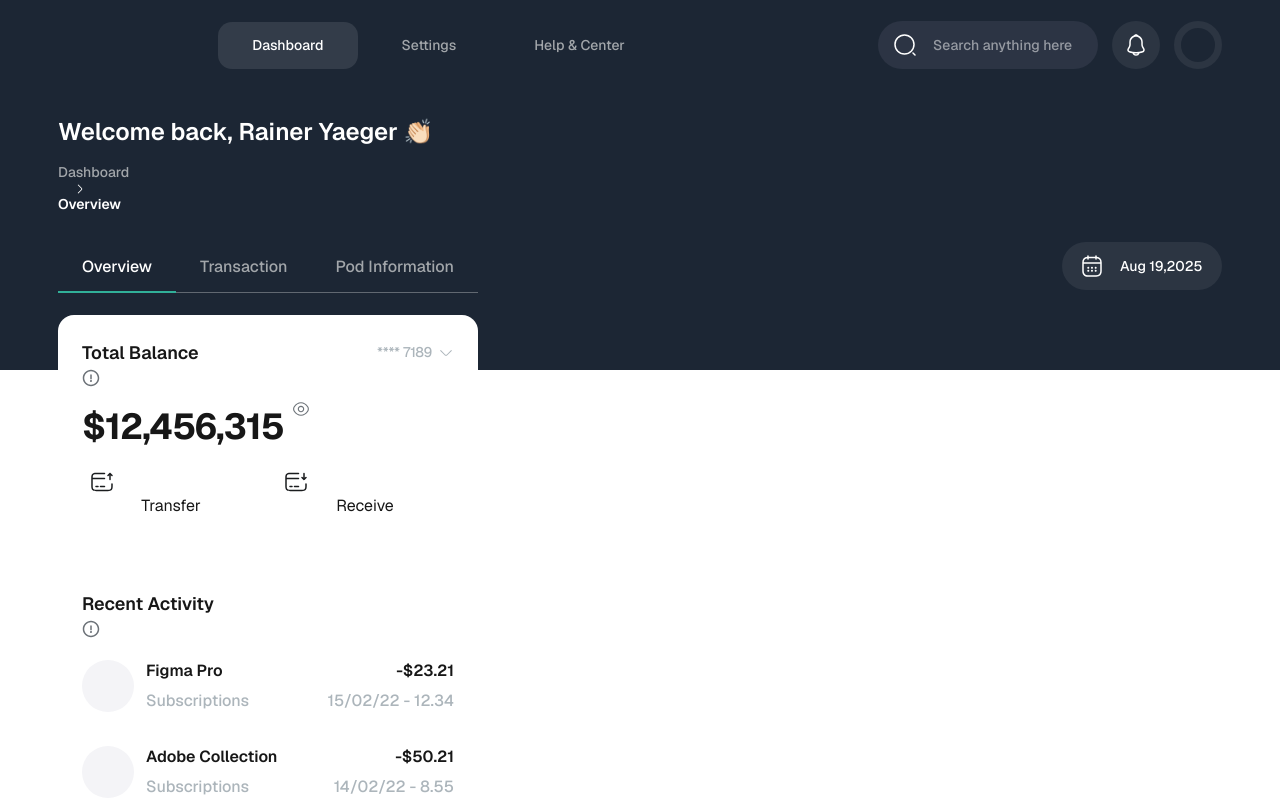
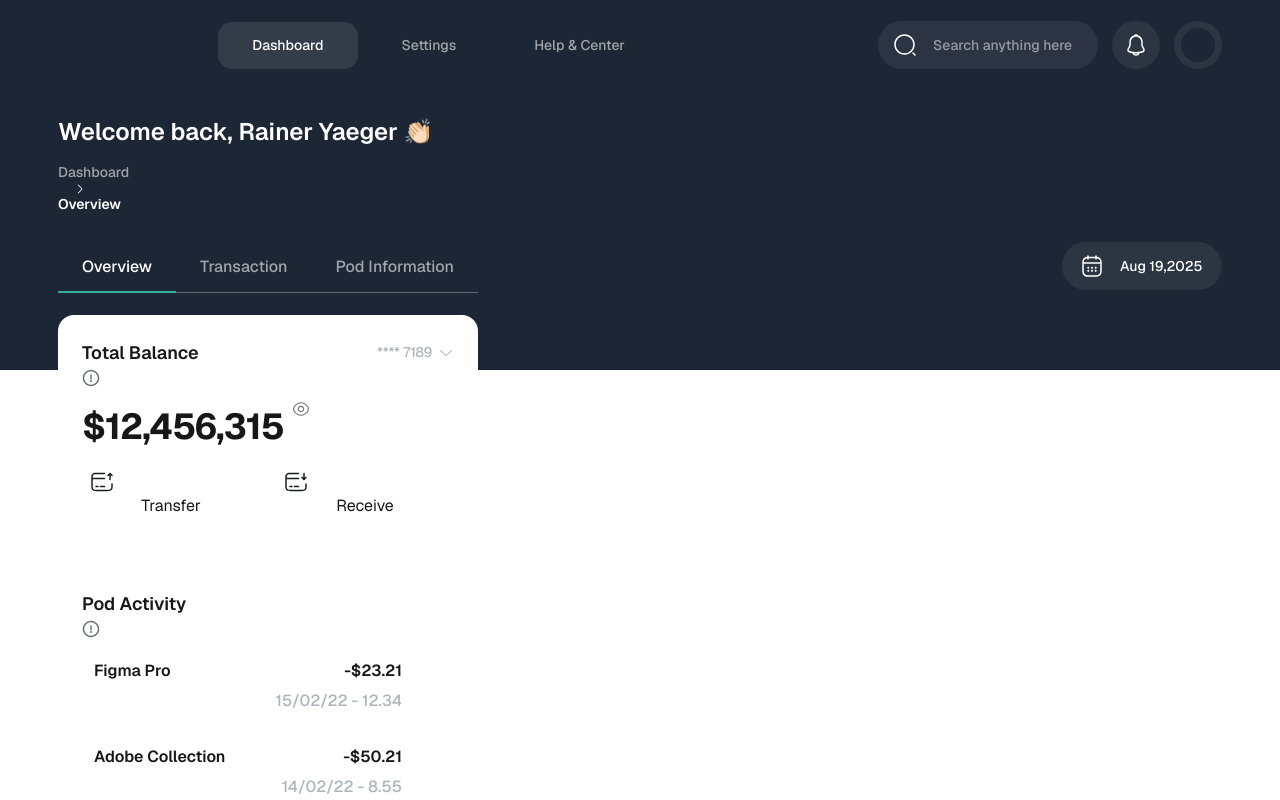
Before and after one commit to Israel-Beni/koajo-frontend, a Next.js app: page /dashboard in a window 1280 px wide. Shown: the top 800 px of the page. Built offline with nearby package versions, Linux system fonts and the light colour scheme.

Commit message:
refactor(RecentActivity): update title and tooltip for clarity, and adjust layout with flexbox for improved item alignment

```diff
--- a/components2/usefull/RecentActivity/RecentActivity.module.sass
+++ b/components2/usefull/RecentActivity/RecentActivity.module.sass
@@ -25,6 +25,7 @@
 .line
     display: flex
     align-items: center
+    justify-content: flex-end
     &:nth-child(1)
         margin-bottom: 6px
         font-size: 16px
--- a/components2/usefull/RecentActivity/index.tsx
+++ b/components2/usefull/RecentActivity/index.tsx
@@ -19,24 +19,24 @@ type RecentActivityProps = {
 
 const RecentActivity = ({ viewItems, items }: RecentActivityProps) => (
     <Card
-        title="Recent Activity"
-        tooltip="Small description"
+        title="Pod Activity"
+        tooltip="Recent Pod activity"
     >
         <div className={styles.list}>
             {items.slice(0, viewItems || 5).map((item) => (
                 <div className={styles.item} key={item.id}>
-                    <div className={styles.logo}>
+                    {/* <div className={styles.logo}>
                         <Image src={item.image} width={24} height={24} alt="" />
-                    </div>
+                    </div> */}
                     <div className={styles.details}>
                         <div className={styles.line}>
                             <div className={styles.title}>{item.title}</div>
                             <div className={styles.price}>{item.price}</div>
                         </div>
                         <div className={styles.line}>
-                            <div className={styles.description}>
+                            {/* <div className={styles.description}>
                                 {item.description}
-                            </div>
+                            </div> */}
                             <div className={styles.time}>{item.time}</div>
                         </div>
                     </div>
```
